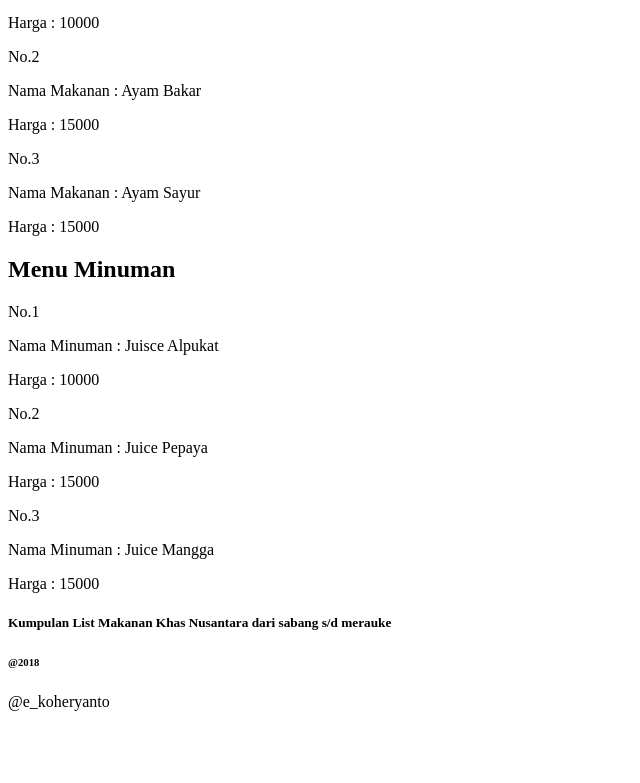
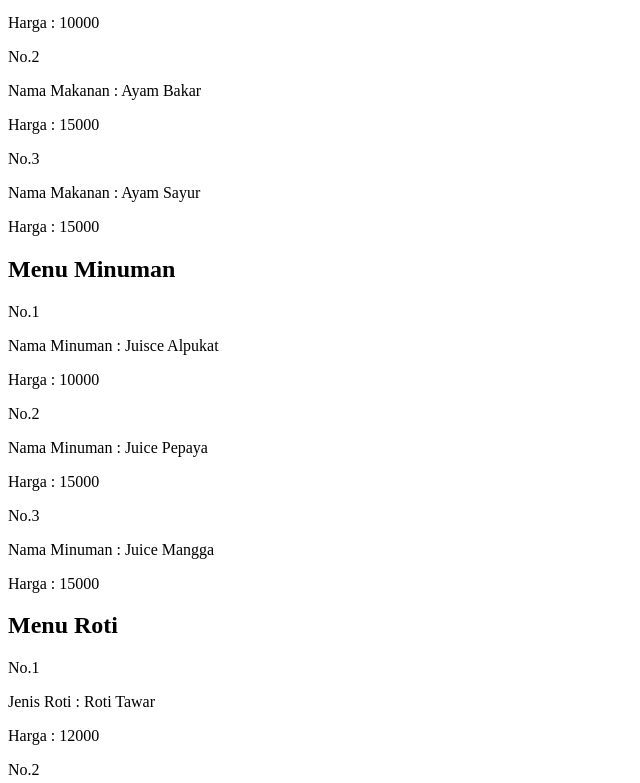
Before and after one commit to ekoheryanto/react, a React (Create React App) app: page / in a window 1280 px wide. Shown: the part 479-1262 px from the top of the page, without its empty margins (0-640 px from the left). Before the commit the page ends 1206 px from the top, so only its background shows below. Built offline with nearby package versions, Linux system fonts and the light colour scheme.

Commit message:
list and keys

```diff
--- a/src/component/Main.js
+++ b/src/component/Main.js
@@ -1,5 +1,5 @@
 import React,{Component} from 'react';
-
+const menuroti =[{nama:"Roti Tawar",harga:12000},{nama:"Roti Keju",harga:15000},{nama:"Roti Coklat",harga:2000}];
 
 class Main extends Component{
 constructor(props){
@@ -62,6 +62,17 @@ return(
   </div>
 )
 })}
+<h2>Menu Roti</h2>
+{menuroti.map((value, index)=>{
+return(
+<div key={index}>
+<p>No.{index+1}</p>
+<p>Jenis Roti : {value.nama}</p>
+<p>Harga : {value.harga}</p>
+</div>
+)
+})}
+
 </div>
 )
 };
```
